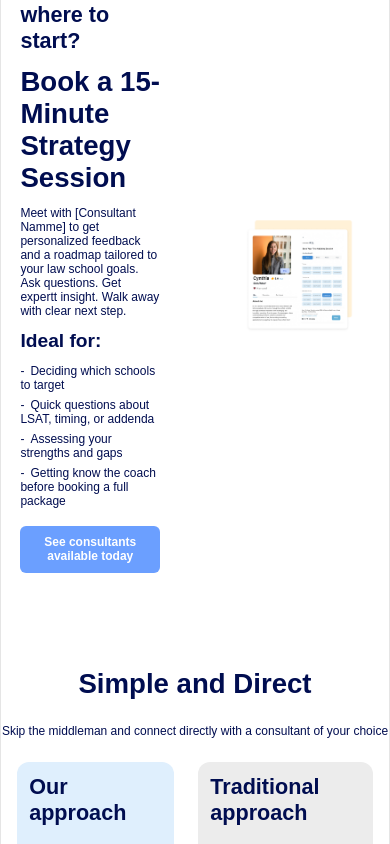
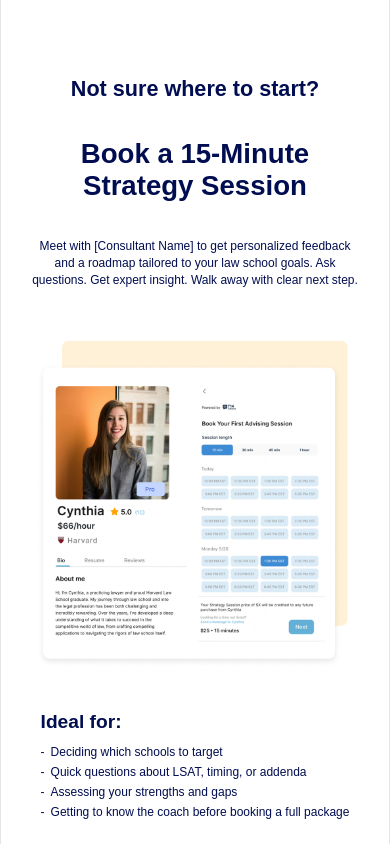
Before and after one commit to DunjaKolarski/site-lawly, a React (Vite) app: page / in a window 390 px wide. Shown: the part 1920-2764 px from the top of the page. Built offline with nearby package versions, Linux system fonts and the light colour scheme.

Commit message:
style: add mobile responsive styles for home strategy session

```diff
--- a/src/components/home/HomeStrategySession.css
+++ b/src/components/home/HomeStrategySession.css
@@ -50,3 +50,63 @@
   height: auto;
   width: 80%;
 }
+
+@media (max-width: 767px) {
+  .home-strategy-session {
+    height: 120vh;
+    border-top: 1px solid var(--border-color);
+    border-bottom: 1px solid var(--border-color);
+  }
+  .home-strategy-session > .container-home {
+    width: 85%;
+    flex-direction: column;
+    justify-content: center;
+    align-items: center;
+    gap: 3rem;
+  }
+  .home-strategy-session-content {
+    display: contents;
+  }
+  .home-strategy-session-content > h4 {
+    order: 1;
+    width: 100%;
+    text-align: center;
+  }
+  .home-strategy-session-content > h2 {
+    order: 2;
+    width: 100%;
+    text-align: center;
+  }
+  .home-strategy-session-content > p {
+    order: 3;
+    width: 100%;
+    text-align: center;
+    line-height: 1.4;
+  }
+  .home-strategy-session-image {
+    order: 4;
+    width: 100%;
+  }
+  .home-strategy-session-image img {
+    width: 100%;
+    height: auto;
+  }
+  .home-strategy-session-ideal {
+    order: 5;
+    width: fit-content;
+    display: flex;
+    flex-direction: column;
+    gap: 1rem;
+    align-self: center;
+  }
+  .home-strategy-session-ideal > h5 {
+    text-align: left;
+  }
+  .home-strategy-session-ideal > ul {
+    text-align: left;
+  }
+  .home-strategy-session-content > .primary-button {
+    order: 6;
+    align-self: center;
+  }
+}
--- a/src/components/home/HomeStrategySession.tsx
+++ b/src/components/home/HomeStrategySession.tsx
@@ -9,17 +9,19 @@ function HomeStrategySession() {
           <h4>Not sure where to start?</h4>
           <h2>Book a 15-Minute Strategy Session</h2>
           <p>
-            Meet with [Consultant Namme] to get personalized feedback and a
-            roadmap tailored to your law school goals. Ask questions. Get
-            expertt insight. Walk away with clear next step.
+            Meet with [Consultant Name] to get personalized feedback and a
+            roadmap tailored to your law school goals. Ask questions. Get expert
+            insight. Walk away with clear next step.
           </p>
+          <div className="home-strategy-session-ideal">
             <h5>Ideal for:</h5>
             <ul>
               <li>Deciding which schools to target</li>
               <li>Quick questions about LSAT, timing, or addenda</li>
               <li>Assessing your strengths and gaps</li>
-            <li>Getting know the coach before booking a full package</li>
+              <li>Getting to know the coach before booking a full package</li>
             </ul>
+          </div>
           <button className="primary-button">
             See consultants available today
           </button>
```
Lines whose indentation alone changed are shown as unchanged.
